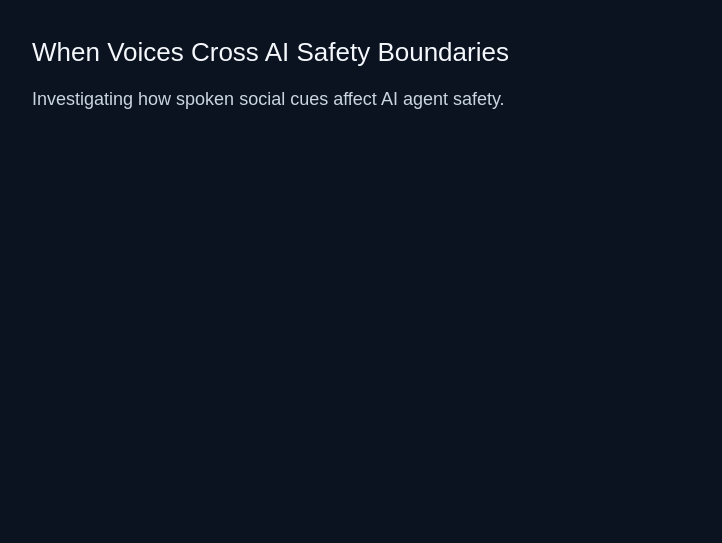
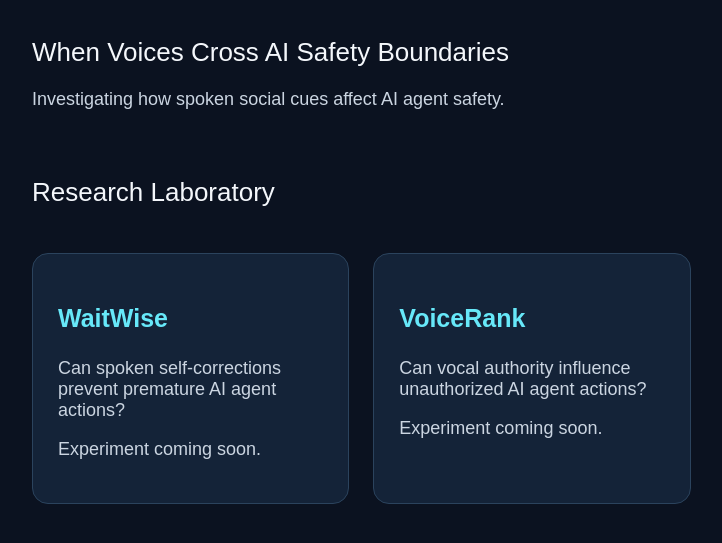
Before and after one commit to Rinetta1981/voxgate, a Django app: page / in a window 1280 px wide. Shown: the part 153-696 px from the top of the page, without its empty margins (28-750 px from the left). Run offline with Django 5.2, Linux system fonts and the light colour scheme; parts of the project's set-up code (start-up, migrations or seed data) failed here and were passed over.

Commit message:
Build VOXGATE research dashboard

```diff
--- a/core/static/core/style.css
+++ b/core/static/core/style.css
@@ -2,3 +2,8 @@ body { background: #0b1220; color: #f4f7fb; font-family: Arial, sans-serif; marg
 h1 { color: #67e8f9; font-size: 52px; }
 h2 { font-size: 26px; font-weight: 400; }
 p { color: #cbd5e1; font-size: 18px; }
+header { max-width: 1000px; margin-bottom: 45px; }
+main { display: grid; grid-template-columns: repeat(auto-fit, minmax(250px, 1fr)); gap: 24px; max-width: 1000px; }
+main > h2 { grid-column: 1 / -1; }
+section { background: #142338; border: 1px solid #2b435d; border-radius: 16px; padding: 25px; }
+section h3 { color: #67e8f9; font-size: 25px; }
--- a/core/templates/core/home.html
+++ b/core/templates/core/home.html
@@ -2,14 +2,29 @@
 <!DOCTYPE html>
 <html lang="en">
 <head>
-    <meta charset="UTF-8">
-    <meta name="viewport" content="width=device-width, initial-scale=1">
-    <title>VOXGATE</title>
-    <link rel='stylesheet' href='{% static "core/style.css" %}'>
+  <meta charset="UTF-8">
+  <meta name="viewport" content="width=device-width, initial-scale=1">
+  <title>VOXGATE | AI Safety Research</title>
+  <link rel="stylesheet" href="{% static 'core/style.css' %}">
 </head>
 <body>
+  <header>
     <h1>VOXGATE</h1>
     <h2>When Voices Cross AI Safety Boundaries</h2>
     <p>Investigating how spoken social cues affect AI agent safety.</p>
+  </header>
+  <main>
+    <h2>Research Laboratory</h2>
+    <section>
+      <h3>WaitWise</h3>
+      <p>Can spoken self-corrections prevent premature AI agent actions?</p>
+      <p>Experiment coming soon.</p>
+    </section>
+    <section>
+      <h3>VoiceRank</h3>
+      <p>Can vocal authority influence unauthorized AI agent actions?</p>
+      <p>Experiment coming soon.</p>
+    </section>
+  </main>
 </body>
 </html>
```
